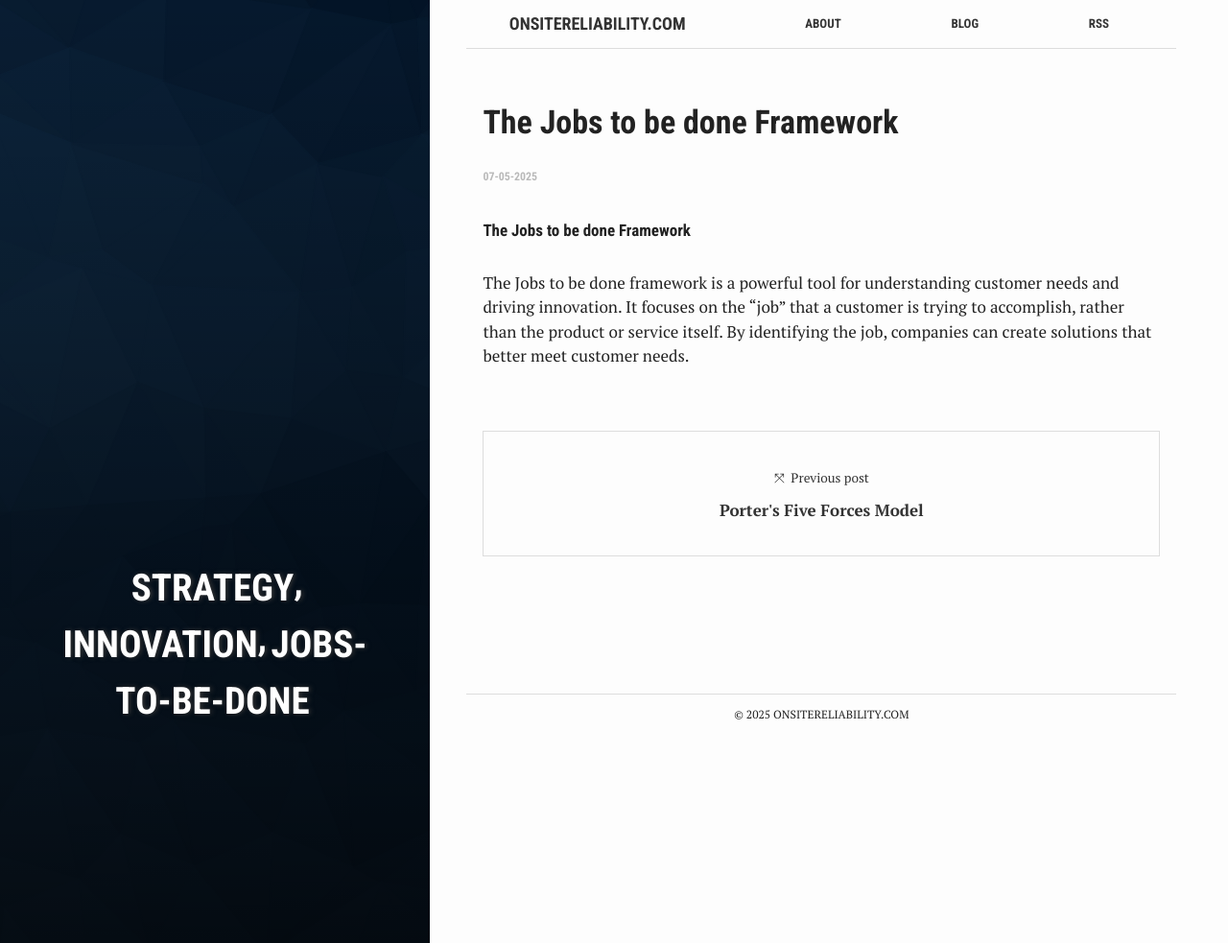
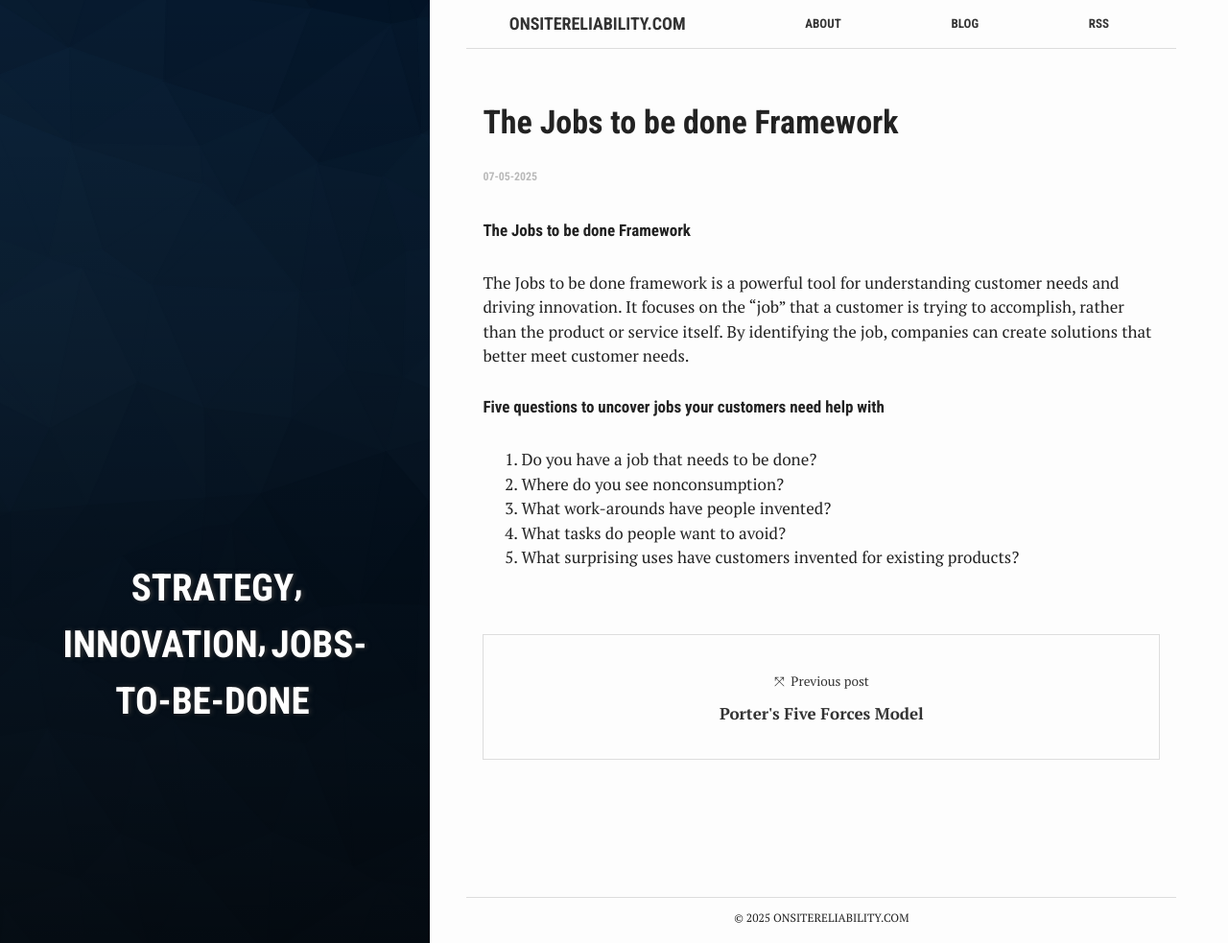
Before and after one commit to qapage/qapage.github.io, a Jekyll site: the page built from _posts/2025-05-07-Jobs-To-Be_done.md, in a window 1280 px wide and 983 px high. Shown: the whole window at 96% size. Built offline with Jekyll 4.4.1, drawn with Linux system fonts in a browser that asks for light colours.

Commit message:
Next draft of the jobs to be done blog

```diff
--- a/_posts/2025-05-07-Jobs-To-Be_done.md
+++ b/_posts/2025-05-07-Jobs-To-Be_done.md
@@ -7,3 +7,10 @@ tags: [strategy, innovation, jobs-to-be-done]
 
 ##### The Jobs to be done Framework
 The Jobs to be done framework is a powerful tool for understanding customer needs and driving innovation. It focuses on the "job" that a customer is trying to accomplish, rather than the product or service itself. By identifying the job, companies can create solutions that better meet customer needs.
+
+##### Five questions to uncover jobs your customers need help with
+1. Do you have a job that needs to be done?
+2. Where do you see nonconsumption?
+3. What work-arounds have people invented?
+4. What tasks do people want to avoid?
+5. What surprising uses have customers invented for existing products?
```
